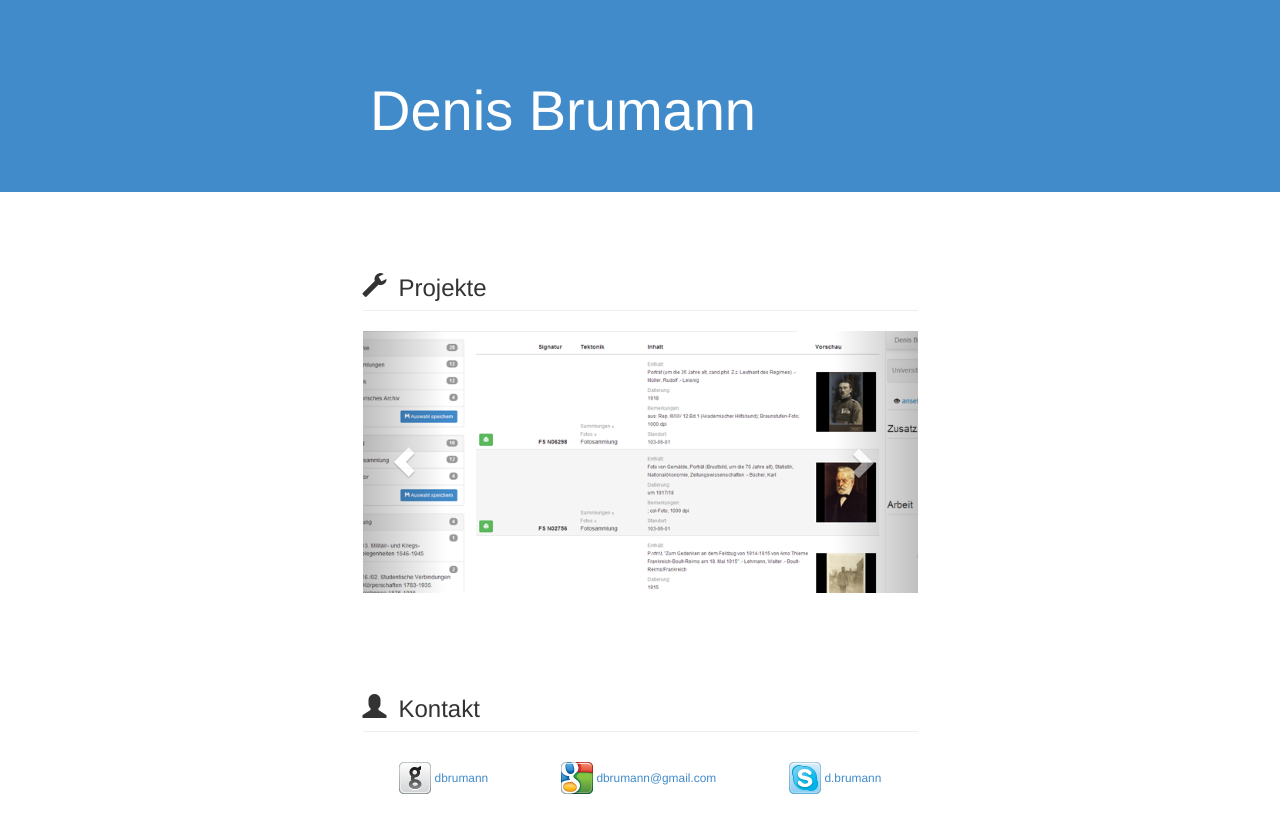
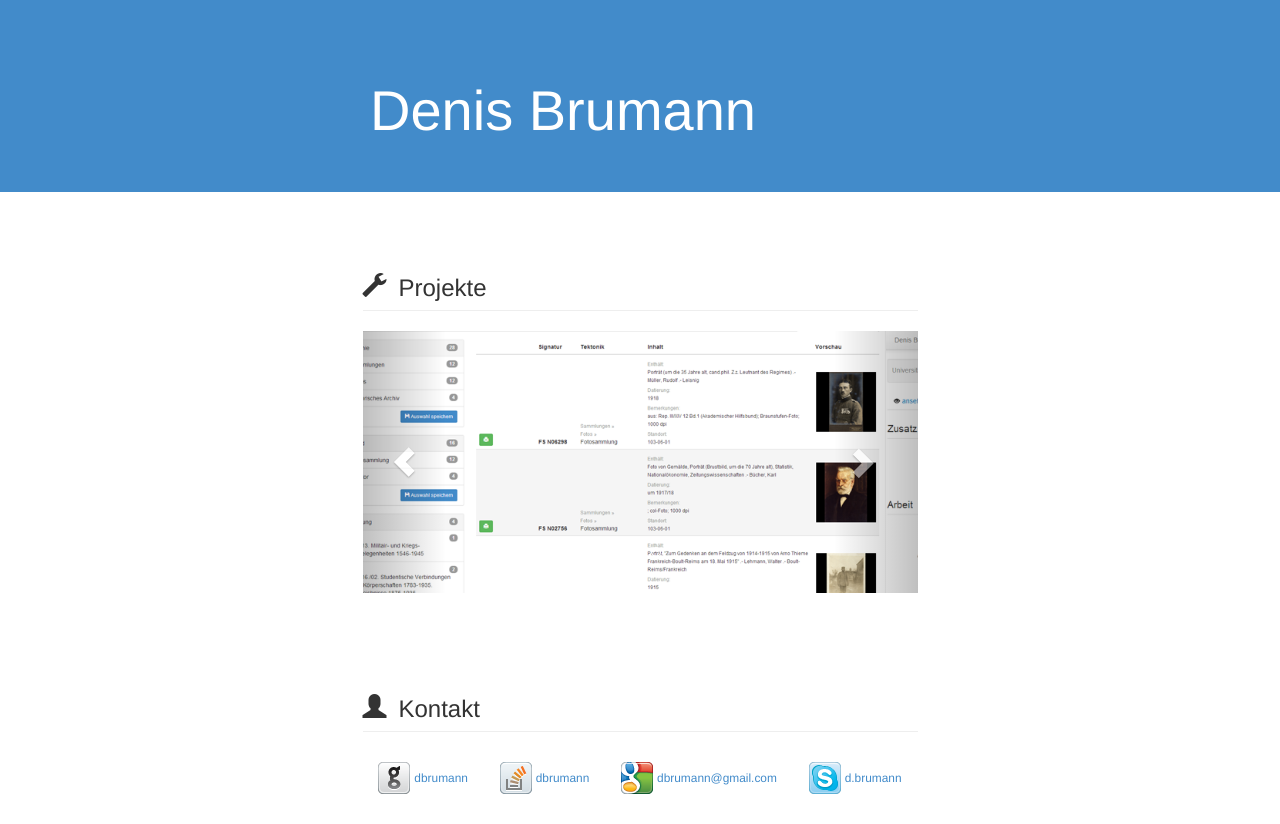
Before and after one commit to dbrumann/dbrumann.github.io, a plain HTML site: page index.html in a window 1280 px wide. Drawn offline with nearby package versions, Linux system fonts and the light colour scheme.

Commit message:
link zum stackoverflow-Profil hinzugefügt

```diff
--- a/index.html
+++ b/index.html
@@ -72,6 +72,7 @@
                         <h3 class="page-header"><span class="glyphicon glyphicon-user"></span>&ensp;Kontakt</h3>
                         <ul class="nav nav-pills nav-justified">
                             <li><a href="https://github.com/dbrumann"><img src="img/github.png" alt="github"> <small>dbrumann</small></a></li>
+                            <li><a href="http://stackoverflow.com/users/1166880/dbrumann"><img src="img/stackoverflow.png" alt="stackoverflow"> <small>dbrumann</small></a></li>
                             <li><a href="mailto:dbrumann@gmail.com"><img src="img/google.png" alt="gmail"> <small>dbrumann@gmail.com</small></a></li>
                             <li><a href="skype:d.brumann?chat"><img src="img/skype.png" alt="skype"> <small>d.brumann</small></a></li>
                         </ul>
```
